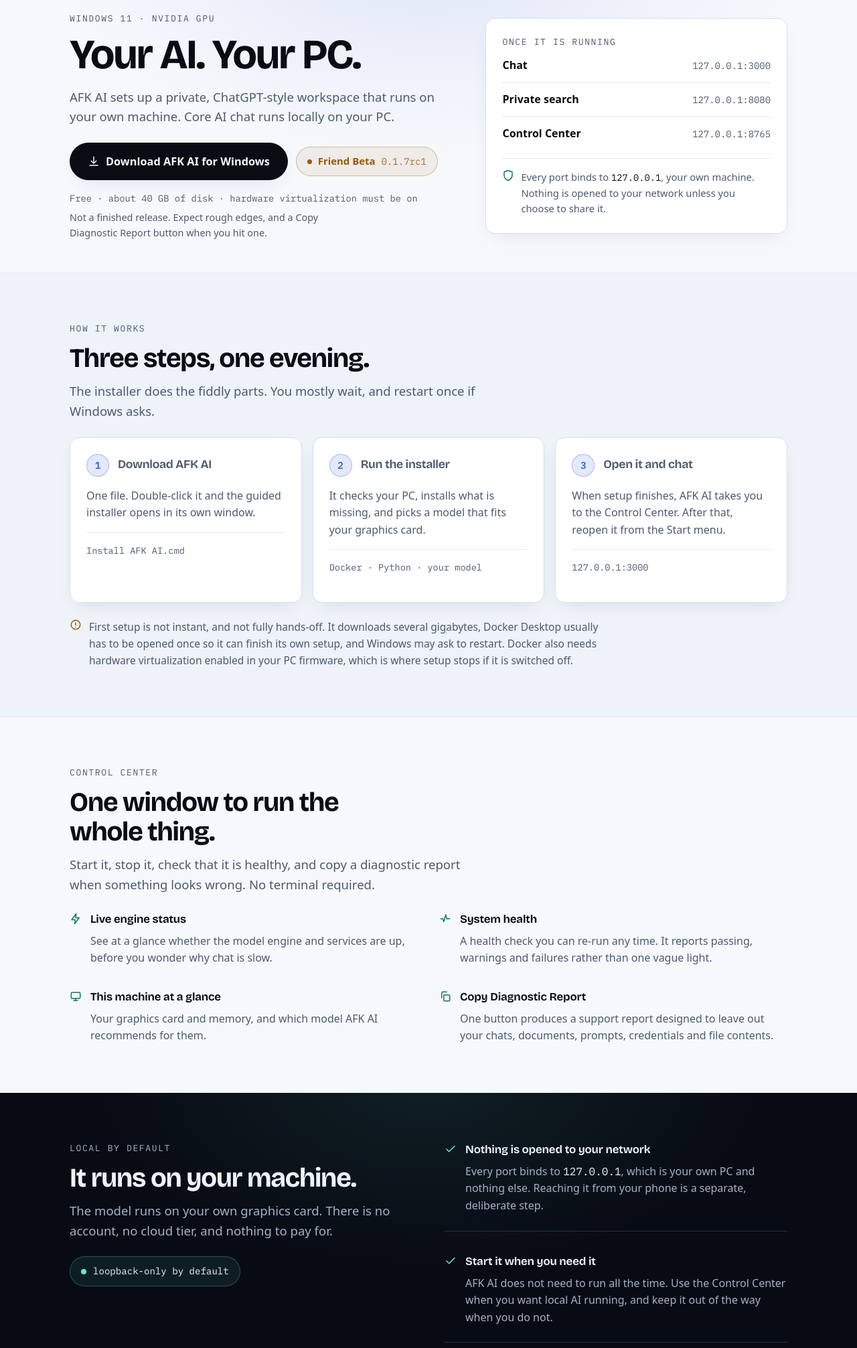
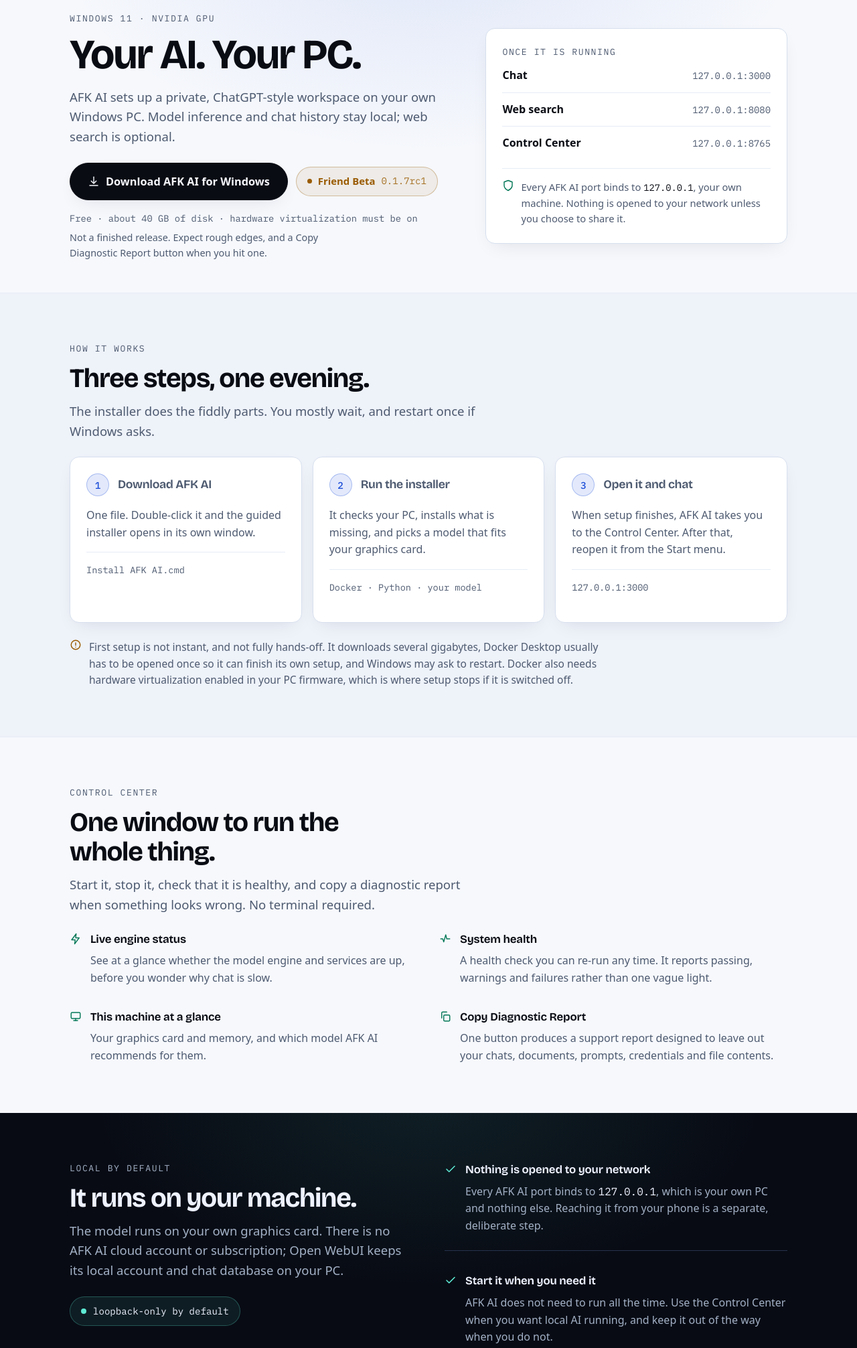
Before and after one commit to allusionsafk/localai-windows-starter-site, a website: page public/index.html in a window 1280 px wide. Shown: the part 120-2133 px from the top of the page at 67% size. Drawn offline with Linux system fonts and the light colour scheme.

Commit message:
docs(site): tighten privacy and beta copy

```diff
--- a/public/index.html
+++ b/public/index.html
@@ -4,9 +4,9 @@
   <meta charset="UTF-8" />
   <meta name="viewport" content="width=device-width, initial-scale=1.0" />
   <title>AFK AI · private local AI for Windows</title>
-  <meta name="description" content="AFK AI sets up a private, ChatGPT-style AI workspace that runs on your own Windows PC. Core AI chat runs locally on your GPU. Friend Beta 0.1.7rc1." />
+  <meta name="description" content="AFK AI sets up a private, ChatGPT-style AI workspace on Windows. Model inference and chat history stay on your PC; setup downloads and optional web search use the internet. Friend Beta 0.1.7rc1." />
   <meta property="og:title" content="AFK AI · private local AI for Windows" />
-  <meta property="og:description" content="A private, ChatGPT-style AI workspace that runs on your own Windows PC. Core AI chat runs locally on your GPU, and every port binds to 127.0.0.1. Friend Beta 0.1.7rc1." />
+  <meta property="og:description" content="A local-first AI workspace for Windows. Model inference runs on your own GPU, chat history stays on your PC, and every AFK AI port binds to 127.0.0.1 by default. Friend Beta 0.1.7rc1." />
   <meta property="og:type" content="website" />
   <meta property="og:url" content="https://localai-windows-starter-site.allusionsafk.workers.dev/" />
   <meta property="og:image" content="https://localai-windows-starter-site.allusionsafk.workers.dev/assets/og-image.png" />
@@ -54,7 +54,7 @@
       <div class="hero-copy">
         <p class="kicker">Windows 11 · NVIDIA GPU</p>
         <h1>Your AI. Your PC.</h1>
-        <p class="lede">AFK AI sets up a private, ChatGPT-style workspace that runs on your own machine. Core AI chat runs locally on your PC.</p>
+        <p class="lede">AFK AI sets up a private, ChatGPT-style workspace on your own Windows PC. Model inference and chat history stay local; web search is optional.</p>
 
         <div class="cta-row">
           <a class="btn primary big" href="/download">
@@ -77,12 +77,12 @@
         <p class="kicker" id="panel-h">Once it is running</p>
         <dl class="portlist">
           <div class="portrow"><dt>Chat</dt><dd class="mono">127.0.0.1:3000</dd></div>
-          <div class="portrow"><dt>Private search</dt><dd class="mono">127.0.0.1:8080</dd></div>
+          <div class="portrow"><dt>Web search</dt><dd class="mono">127.0.0.1:8080</dd></div>
           <div class="portrow"><dt>Control Center</dt><dd class="mono">127.0.0.1:8765</dd></div>
         </dl>
         <p class="panel-foot">
           <svg class="ico ok" aria-hidden="true" viewBox="0 0 24 24" fill="none" stroke="currentColor" stroke-width="1.9" stroke-linecap="round" stroke-linejoin="round"><path d="M12 22s8-4 8-10V5l-8-3-8 3v7c0 6 8 10 8 10Z"/></svg>
-          <span>Every port binds to <span class="mono">127.0.0.1</span>, your own machine. Nothing is opened to your network unless you choose to share it.</span>
+          <span>Every AFK AI port binds to <span class="mono">127.0.0.1</span>, your own machine. Nothing is opened to your network unless you choose to share it.</span>
         </p>
       </aside>
 
@@ -167,7 +167,7 @@
       <div>
         <p class="kicker">Local by default</p>
         <h2>It runs on your machine.</h2>
-        <p class="lede">The model runs on your own graphics card. There is no account, no cloud tier, and nothing to pay for.</p>
+        <p class="lede">The model runs on your own graphics card. There is no AFK AI cloud account or subscription; Open WebUI keeps its local account and chat database on your PC.</p>
         <p class="pill-note"><span class="dot ok" aria-hidden="true"></span><span class="mono">loopback-only by default</span></p>
       </div>
 
@@ -176,7 +176,7 @@
           <svg class="ico ok" aria-hidden="true" viewBox="0 0 24 24" fill="none" stroke="currentColor" stroke-width="2.1" stroke-linecap="round" stroke-linejoin="round"><path d="m4 12 5 5L20 6"/></svg>
           <div>
             <h3>Nothing is opened to your network</h3>
-            <p>Every port binds to <span class="mono">127.0.0.1</span>, which is your own PC and nothing else. Reaching it from your phone is a separate, deliberate step.</p>
+            <p>Every AFK AI port binds to <span class="mono">127.0.0.1</span>, which is your own PC and nothing else. Reaching it from your phone is a separate, deliberate step.</p>
           </div>
         </li>
         <li>
@@ -197,7 +197,7 @@
           <svg class="ico warn" aria-hidden="true" viewBox="0 0 24 24" fill="none" stroke="currentColor" stroke-width="1.9" stroke-linecap="round" stroke-linejoin="round"><circle cx="12" cy="12" r="9"/><path d="M12 8v5"/><path d="M12 16.5v.01"/></svg>
           <div>
             <h3>What does use the internet</h3>
-            <p>Downloading the installer and the models themselves, and web results if you switch search on. Those are ordinary internet requests. Your conversations are not among them.</p>
+            <p>Setup and model downloads use the internet. If you switch web search on, SearXNG sends search queries to external search providers. Local model inference and the chat database stay on your PC.</p>
           </div>
         </li>
       </ul>
```
